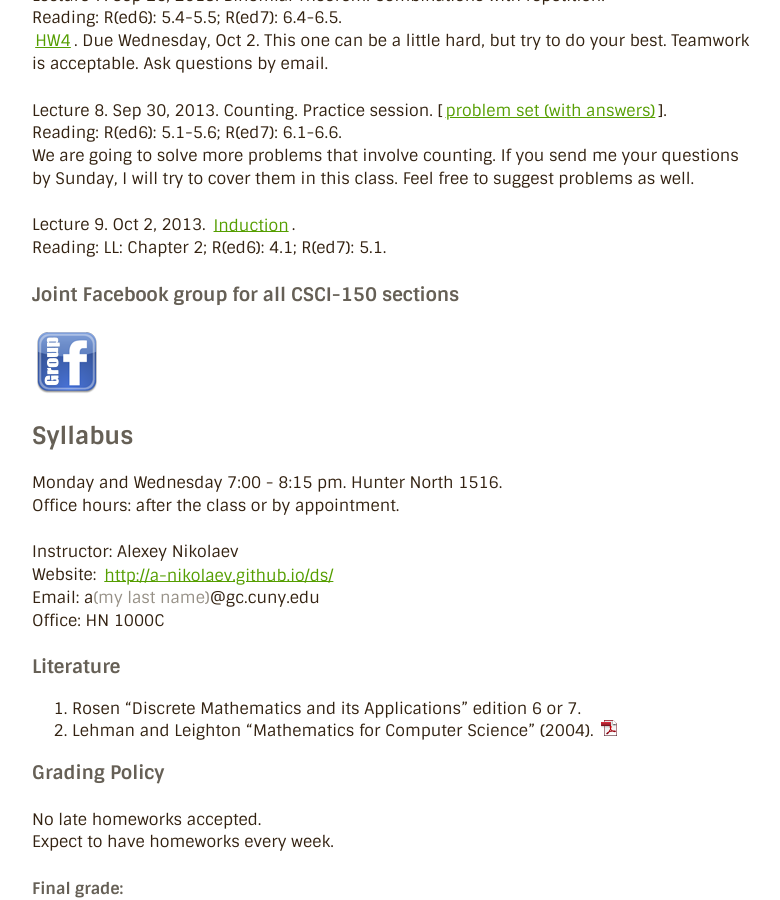
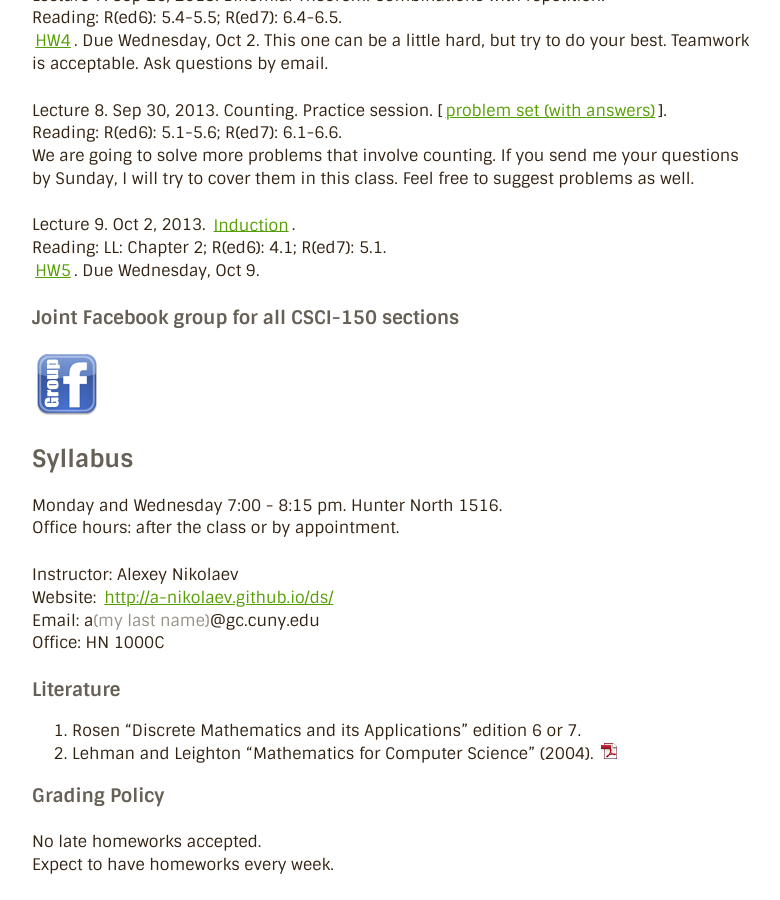
Before and after one commit to a-nikolaev/a-nikolaev.github.io, a Jekyll site: the page built from ds/index.markdown, in a window 1280 px wide and 900 px high, scrolled down 671 px. Shown: the whole window, without its empty margins (248-1028 px from the left). Built offline with Jekyll 4.4.1, drawn with Linux system fonts in a browser that asks for light colours; Markdown is read by kramdown in place of the engine named in the settings.

Commit message:
added hw5, fixed a typo in lec9

```diff
--- a/ds/index.markdown
+++ b/ds/index.markdown
@@ -44,6 +44,7 @@ Feel free to suggest problems as well.
 
 Lecture 9. Oct 2, 2013. [Induction](/ds/docs/lec9.pdf).
 Reading: LL: Chapter 2; R(ed6): 4.1; R(ed7): 5.1.
+[HW5](/ds/docs/hw5.pdf). Due Wednesday, Oct 9.
 
 ### Joint Facebook group for all CSCI-150 sections
 [![fb][fbimg]](https://www.facebook.com/groups/226900480808188/)
```
Also changed, not shown: 2 other files.
